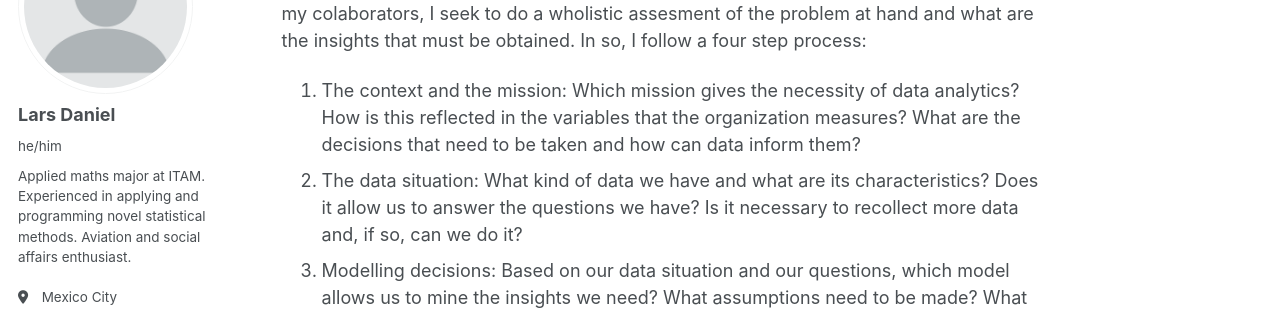
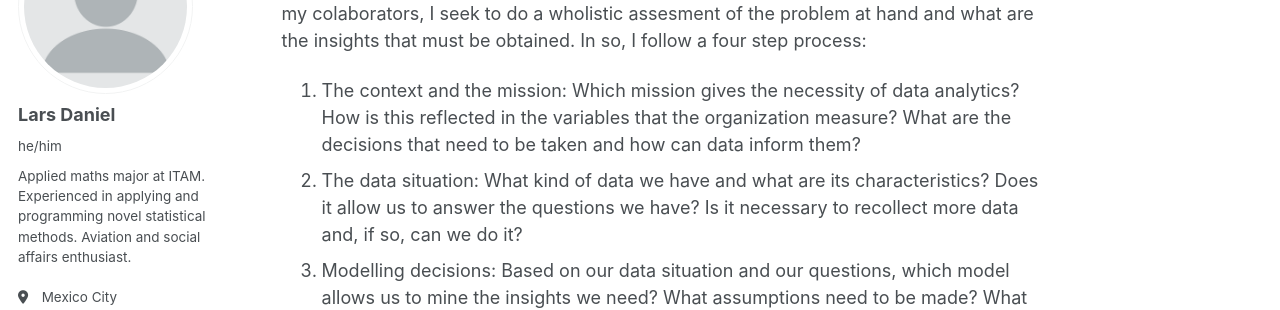
Before and after one commit to LarsDanielJohaN/LarsDanielJohaN.github.io, a Jekyll site: the page built from _pages/about.md, in a window 1280 px wide and 900 px high, scrolled down 408 px. Shown: the part 180-490 px from the top of the window. Built offline with Jekyll 4.4.1, drawn with Linux system fonts in a browser that asks for light colours; a script that is not in the unit is left out.

Commit message:
Update about.md

```diff
--- a/_pages/about.md
+++ b/_pages/about.md
@@ -13,7 +13,7 @@ redirect_from:
 Hi, my name is Lars! I am deeply passionate about statistics, its use in modelling real world phenomena, and the implications of inference for informed decision making. I am particularly interested in the modelling of complex datasets, like those arising in banking risk models, financial markets, market research, environmental monitoring, astronomy, and aviation. In this regard, I've developed several applied projects with an extensive use of Python, R, SQL, and Julia ranging from insight mining from data to the creation of statistical packages for large complex datasets. My belief and conviction is that anyone, no matter the background, diserves and can understand statistical models, which is why I have a compromise with both clear communication and in writting reproducible and understandable code for different audiences.
 
 I am always on the look for new applied problems to tackle. When I do, in conjunction with my colaborators, I seek to do a wholistic assesment of the problem at hand and what are the insights that must be obtained. In so, I follow a four step process:
-1. The context and the mission: Which mission gives the necessity of data analytics? How is this reflected in the variables that the organization measures? What are the decisions that need to be taken and how can data inform them?
+1. The context and the mission: Which mission gives the necessity of data analytics? How is this reflected in the variables that the organization measure? What are the decisions that need to be taken and how can data inform them?
 2. The data situation: What kind of data we have and what are its characteristics? Does it allow us to answer the questions we have? Is it necessary to recollect more data and, if so, can we do it?
 3. Modelling decisions: Based on our data situation and our questions, which model allows us to mine the insights we need? What assumptions need to be made? What are the risks for the reliability of the analysis?
 4. Insight generation: Having trained the necessary models, what relationships or dynamics do they exhibit about the data? What do they tell about the state of the original mission? What actions are required?
```
